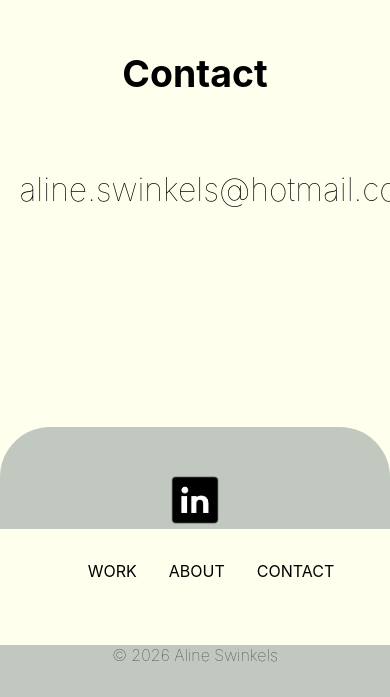
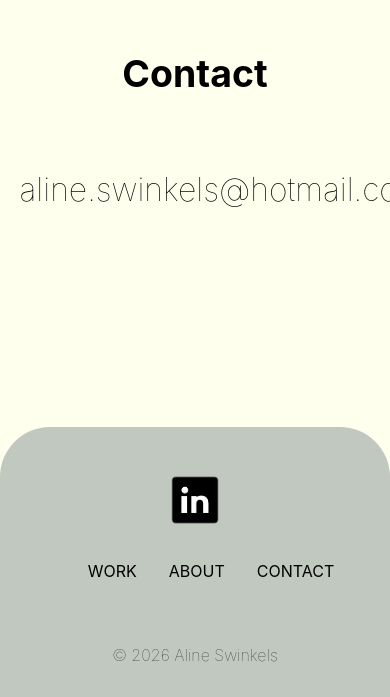
Before and after one commit to alineswinkels/PhotographyPortfolio, a React (Create React App) app in the folder app/: page / in a window 390 px wide. Shown: the part 4759-5456 px from the top of the page. Built offline with nearby package versions, Linux system fonts and the light colour scheme.

Commit message:
footer background color mobile

```diff
--- a/app/src/App.scss
+++ b/app/src/App.scss
@@ -875,6 +875,10 @@ h3 {
     background-color: #ffe;
   }
 
+  .footer .navigation {
+    background-color: rgba(193, 200, 192, 1);
+  }
+
     #about p, #work p, .project-description p {
       width: 100% !important;
     }
```
